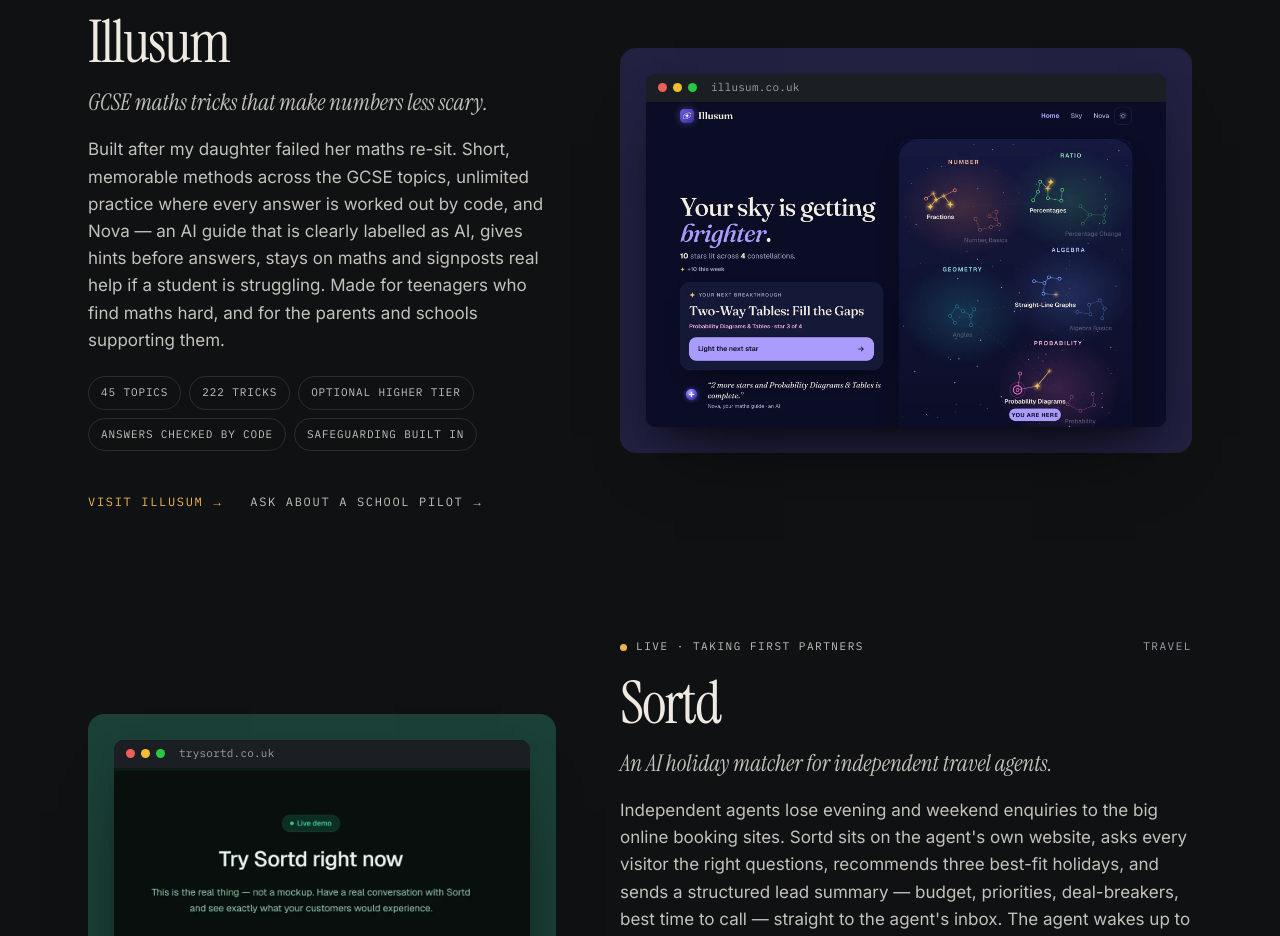
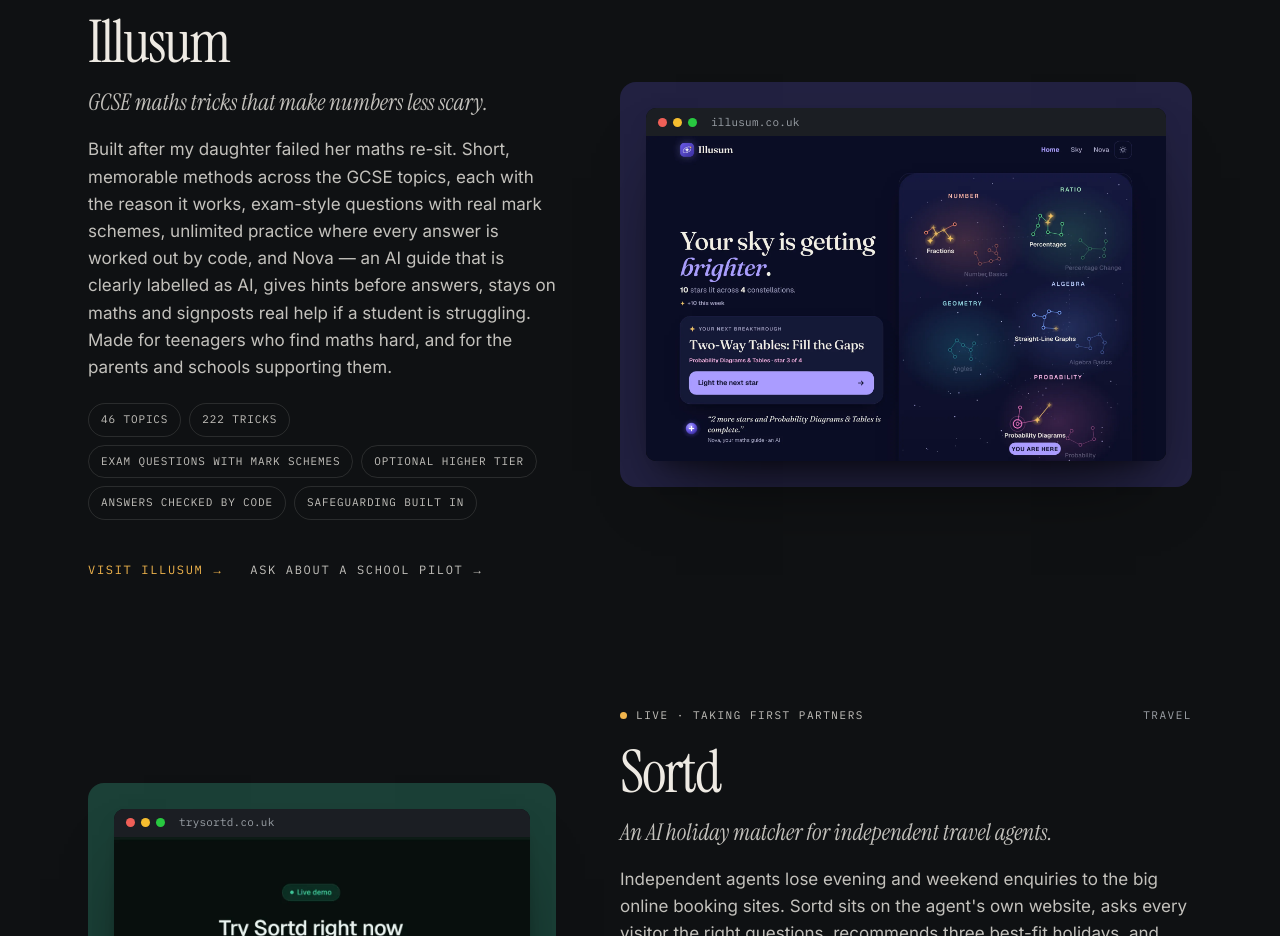
Before and after one commit to williamssivarto-jpg/colinwilliams-portfolio-, a plain HTML site: page index.html in a window 1280 px wide. Shown: the part 1340-2276 px from the top of the page. Drawn offline with Linux system fonts and the light colour scheme.

Commit message:
Illusum: 46 topics, exam questions with mark schemes, why each method works (#3)
Claude-Session: https://claude.ai/code/session_01NTpUij5mZcSktY8aLXcRmS

Co-authored-by: Claude <noreply@anthropic.com>

```diff
--- a/index.html
+++ b/index.html
@@ -308,8 +308,8 @@
           <div class="meta"><span class="status">Live &middot; School pilots open</span><span class="sector">Education</span></div>
           <h3 class="feature-name">Illusum</h3>
           <p class="tagline">GCSE maths tricks that make numbers less scary.</p>
-          <p class="desc">Built after my daughter failed her maths re-sit. Short, memorable methods across the GCSE topics, unlimited practice where every answer is worked out by code, and Nova &mdash; an AI guide that is clearly labelled as AI, gives hints before answers, stays on maths and signposts real help if a student is struggling. Made for teenagers who find maths hard, and for the parents and schools supporting them.</p>
-          <ul class="tags"><li>45 topics</li><li>222 tricks</li><li>Optional Higher tier</li><li>Answers checked by code</li><li>Safeguarding built in</li></ul>
+          <p class="desc">Built after my daughter failed her maths re-sit. Short, memorable methods across the GCSE topics, each with the reason it works, exam-style questions with real mark schemes, unlimited practice where every answer is worked out by code, and Nova &mdash; an AI guide that is clearly labelled as AI, gives hints before answers, stays on maths and signposts real help if a student is struggling. Made for teenagers who find maths hard, and for the parents and schools supporting them.</p>
+          <ul class="tags"><li>46 topics</li><li>222 tricks</li><li>Exam questions with mark schemes</li><li>Optional Higher tier</li><li>Answers checked by code</li><li>Safeguarding built in</li></ul>
           <div class="feature-ctas"><a class="cta-link" href="https://illusum.co.uk" target="_blank" rel="noopener">Visit Illusum<span aria-hidden="true">&rarr;</span></a><a class="cta-link quiet" href="#contact">Ask about a school pilot<span aria-hidden="true">&rarr;</span></a></div>
         </div>
         <div class="plate big" style="--brand:#3B2F9E">
```
